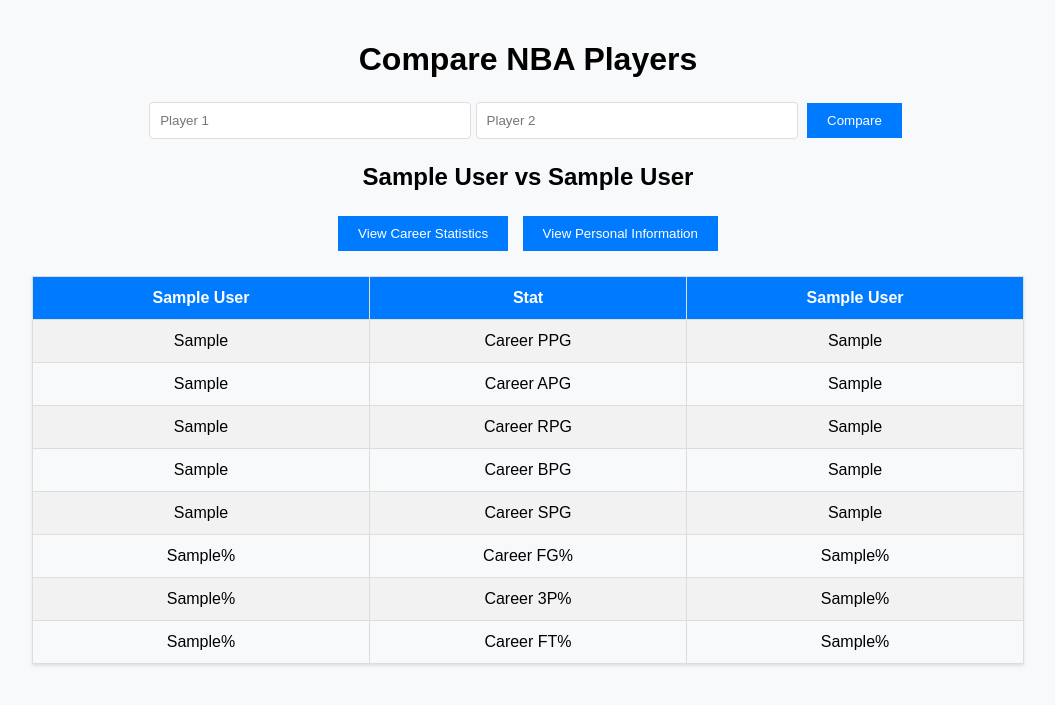
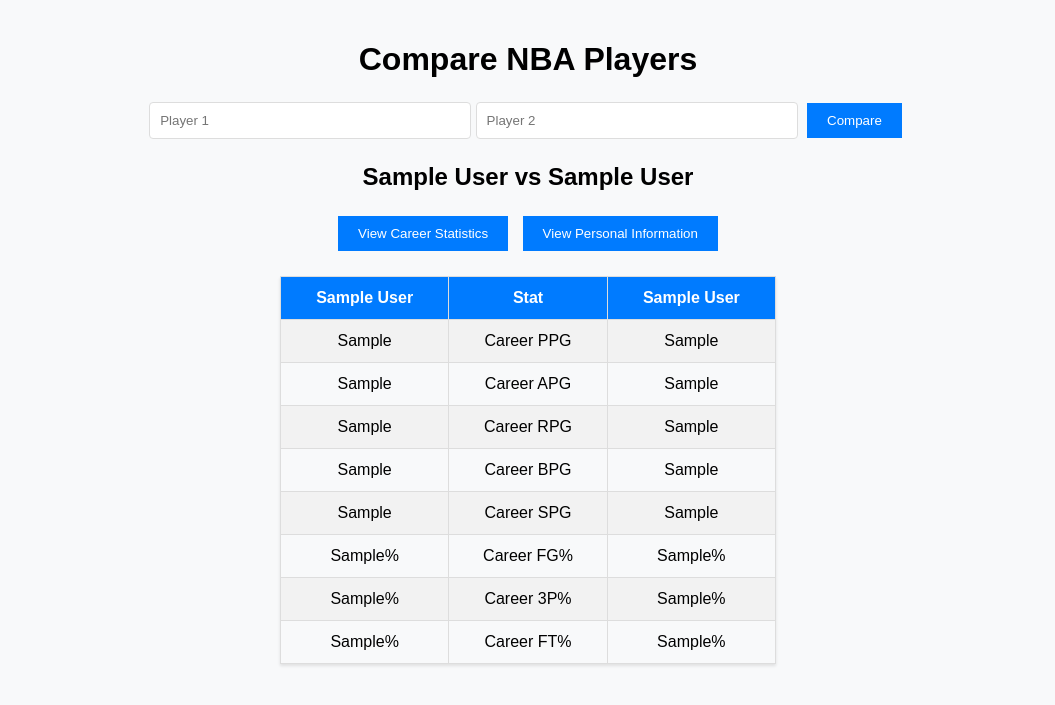
Before and after one commit to neallang/NBA_v2, a Django app: template nba_app/templates/nba_app/compare_players.html in a window 1280 px wide. Shown: the top 705 px of the page, without its empty margins (112-1167 px from the left). Run offline with Django 5.2, Linux system fonts and the light colour scheme; tables that the repository leaves empty hold one stand-in row (values such as "Sample post"); the template is opened without the code that fills it: values that come from a table or form of the project are taken from there, most other values are stand-ins (such as "Sample title", 1, 10 or a date in 2020); some libraries are stand-ins or nearby versions.

Commit message:
formatting. pre-picture

```diff
--- a/nba_app/static/css/styles.css
+++ b/nba_app/static/css/styles.css
@@ -1,5 +1,3 @@
-/* static/css/styles.css */
-
 body {
     font-family: Arial, sans-serif;
     background-color: #f8f9fa;
@@ -23,10 +21,14 @@
 }
 
 table {
-    width: 80%;
+    width: 60%;
     margin: 0 auto 20px auto;
     border-collapse: collapse;
     box-shadow: 0 2px 3px rgba(0, 0, 0, 0.1);
+}
+
+#career-stats-table {
+    width: 40%;
 }
 
 th, td {
```
